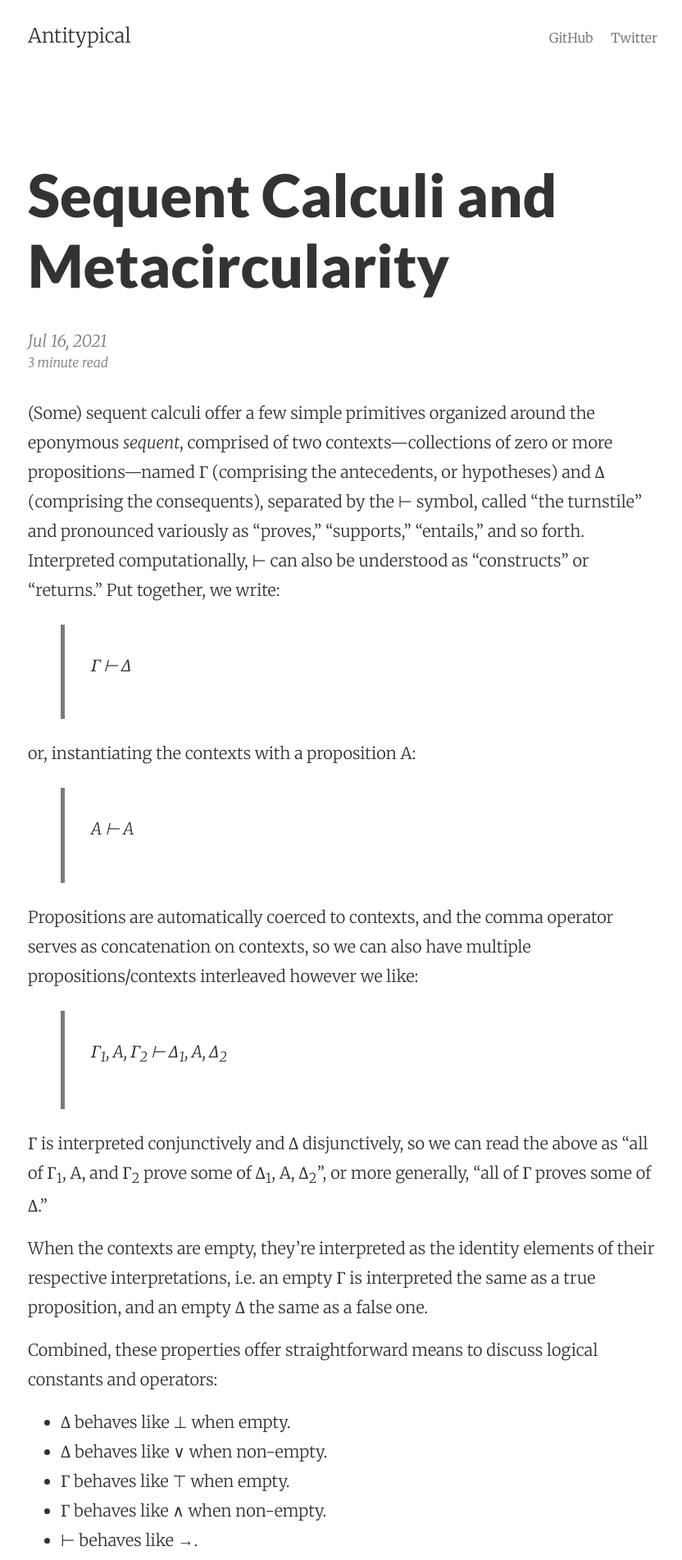
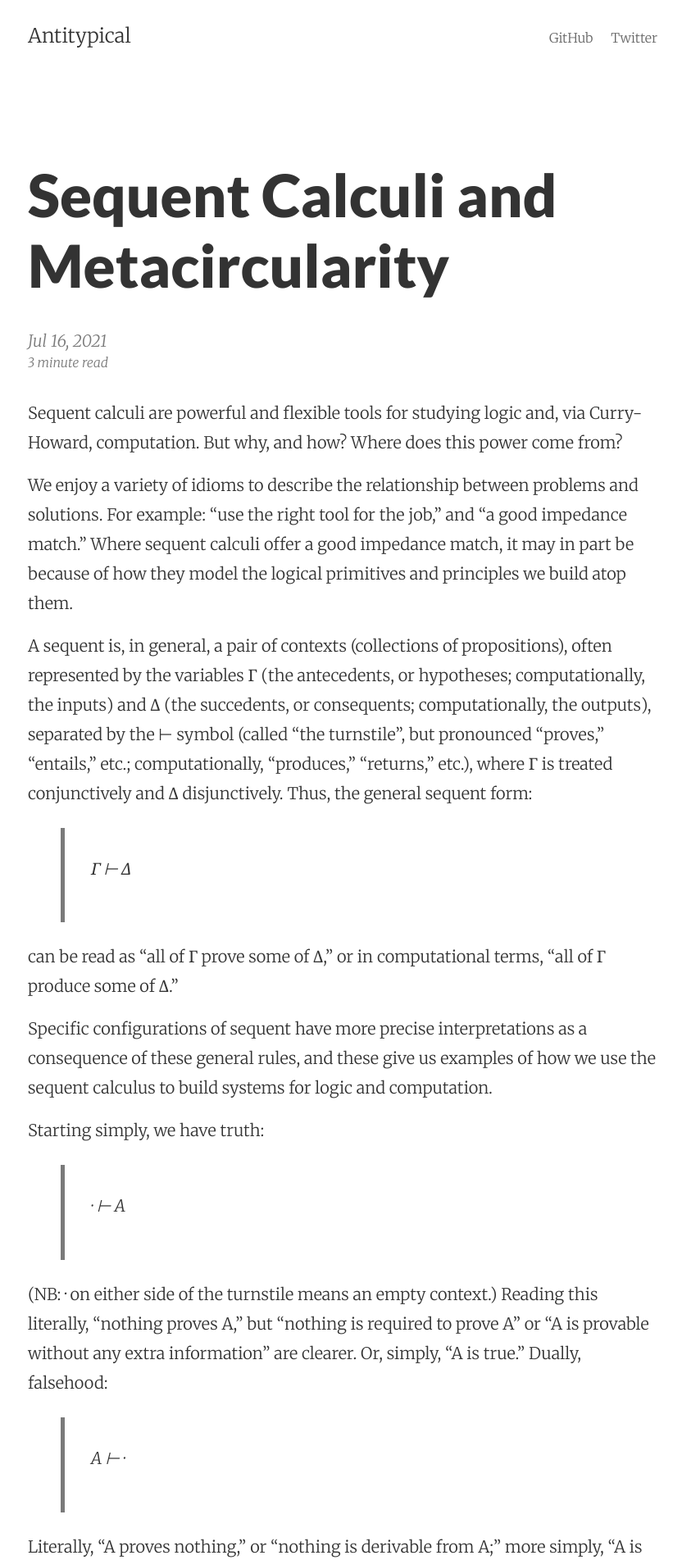
Before and after one commit to robrix/robrix.github.io, a Jekyll site: the page docs/posts/2021-07-16-sequent-calculi-and-metacircularity/index.html, which Jekyll copies as it is, in a window 1280 px wide. Shown: the top 1903 px of the page at 82% size, without its empty margins (222-1054 px from the left). Built offline with Jekyll 4.4.1, drawn with Linux system fonts in a browser that asks for light colours; some of the changed text lies outside the part shown.

Commit message:
Rewrite.

```diff
--- a/docs/posts/2021-07-16-sequent-calculi-and-metacircularity/index.html
+++ b/docs/posts/2021-07-16-sequent-calculi-and-metacircularity/index.html
@@ -63,207 +63,45 @@
 </div>
 
 <article class="post-content">
-  <style type="text/css">
-table.rule.left td {
-  text-align: right;
-}
-table.rule.right td {
-  text-align: left;
-}
-</style>
-<p>(Some) sequent calculi offer a few simple primitives organized around the eponymous <em>sequent</em>, comprised of two contexts—collections of zero or more propositions—named Γ (comprising the antecedents, or hypotheses) and Δ (comprising the consequents), separated by the ⊢ symbol, called “the turnstile” and pronounced variously as “proves,” “supports,” “entails,” and so forth. Interpreted computationally, ⊢ can also be understood as “constructs” or “returns.” Put together, we write:</p>
+  <p>Sequent calculi are powerful and flexible tools for studying logic and, via Curry-Howard, computation. But why, and how? Where does this power come from?</p>
+<!--more-->
+<p>We enjoy a variety of idioms to describe the relationship between problems and solutions. For example: “use the right tool for the job,” and “a good impedance match.” Where sequent calculi offer a good impedance match, it may in part be because of how they model the logical primitives and principles we build atop them.</p>
+<p>A sequent is, in general, a pair of contexts (collections of propositions), often represented by the variables Γ (the antecedents, or hypotheses; computationally, the inputs) and Δ (the succedents, or consequents; computationally, the outputs), separated by the ⊢ symbol (called “the turnstile”, but pronounced “proves,” “entails,” etc.; computationally, “produces,” “returns,” etc.), where Γ is treated conjunctively and Δ disjunctively. Thus, the general sequent form:</p>
 <blockquote>
 <p>Γ ⊢ Δ</p>
 </blockquote>
-<!--more-->
-<p>or, instantiating the contexts with a proposition A:</p>
+<p>can be read as “all of Γ prove some of Δ,” or in computational terms, “all of Γ produce some of Δ.”</p>
+<p>Specific configurations of sequent have more precise interpretations as a consequence of these general rules, and these give us examples of how we use the sequent calculus to build systems for logic and computation.</p>
+<p>Starting simply, we have truth:</p>
 <blockquote>
-<p>A ⊢ A</p>
+<p>· ⊢ A</p>
 </blockquote>
-<p>Propositions are automatically coerced to contexts, and the comma operator serves as concatenation on contexts, so we can also have multiple propositions/contexts interleaved however we like:</p>
+<p>(NB: · on either side of the turnstile means an empty context.) Reading this literally, “nothing proves A,” but “nothing is required to prove A” or “A is provable without any extra information” are clearer. Or, simply, “A is true.” Dually, falsehood:</p>
 <blockquote>
-<p>Γ<sub>1</sub>, A, Γ<sub>2</sub> ⊢ Δ<sub>1</sub>, A, Δ<sub>2</sub></p>
+<p>A ⊢ ·</p>
 </blockquote>
-<p>Γ is interpreted conjunctively and Δ disjunctively, so we can read the above as “all of Γ<sub>1</sub>, A, and Γ<sub>2</sub> prove some of Δ<sub>1</sub>, A, Δ<sub>2</sub>”, or more generally, “all of Γ proves some of Δ.”</p>
-<p>When the contexts are empty, they’re interpreted as the identity elements of their respective interpretations, i.e. an empty Γ is interpreted the same as a true proposition, and an empty Δ the same as a false one.</p>
-<p>Combined, these properties offer straightforward means to discuss logical constants and operators:</p>
-<ul>
-<li>Δ behaves like ⊥ when empty.</li>
-<li>Δ behaves like ∨ when non-empty.</li>
-<li>Γ behaves like ⊤ when empty.</li>
-<li>Γ behaves like ∧ when non-empty.</li>
-<li>⊢ behaves like →.</li>
-<li>When both contexts are empty, ⊢ on its own is a contradiction. (Intuitively, this is because the empty Γ is truth and the empty Δ is falsity—“truth proves falsity.”)</li>
-</ul>
-<p>This is reflected in the rules for various logical operators.</p>
-<table class="connective">
-<tbody>
-<tr>
-<td>
-<table class="rule left">
-<tbody>
-<tr>
-<td rowspan="2">
-<p>
-∨ ⊢
-</p>
-</td>
-<td class="premise">
-<p>
-A, Γ ⊢ Δ
-</p>
-</td>
-<td class="premise">
-<p>
-B, Γ ⊢ Δ
-</p>
-</td>
-</tr>
-<tr>
-<td colspan="2">
-<p>
-A ∨ B, Γ ⊢ Δ
-</p>
-</td>
-</tr>
-</tbody>
-</table>
-</td>
-<td>
-<table class="rule right">
-<tbody>
-<tr>
-<td>
-<p>
-Γ ⊢ Δ, A
-</p>
-</td>
-<td rowspan="2">
-<p>
-⊢ ∨<sub>1</sub>
-</p>
-</td>
-</tr>
-<tr>
-<td>
-<p>
-Γ ⊢ Δ, A ∨ B
-</p>
-</td>
-</tr>
-</tbody>
-</table>
-<table class="rule right">
-<tbody>
-<tr>
-<td>
-<p>
-Γ ⊢ Δ, B
-</p>
-</td>
-<td rowspan="2">
-<p>
-⊢ ∨<sub>2</sub>
-</p>
-</td>
-</tr>
-<tr>
-<td>
-<p>
-Γ ⊢ Δ, A ∨ B
-</p>
-</td>
-</tr>
-</tbody>
-</table>
-</td>
-</tr>
-</tbody>
-</table>
-<table class="connective">
-<tbody>
-<tr>
-<td>
-<table class="rule left">
-<tbody>
-<tr>
-<td rowspan="2">
-<p>
-∧ ⊢<sub>1</sub>
-</p>
-</td>
-<td class="premise">
-<p>
-A, Γ ⊢ Δ
-</p>
-</td>
-</tr>
-<tr>
-<td class="conclusion">
-<p>
-A ∧ B, Γ ⊢ Δ
-</p>
-</td>
-</tr>
-</tbody>
-</table>
-<table class="rule left">
-<tbody>
-<tr>
-<td rowspan="2">
-<p>
-∧ ⊢<sub>2</sub>
-</p>
-</td>
-<td class="premise">
-<p>
-B, Γ ⊢ Δ
-</p>
-</td>
-</tr>
-<tr>
-<td class="conclusion">
-<p>
-A ∧ B, Γ ⊢ Δ
-</p>
-</td>
-</tr>
-</tbody>
-</table>
-</td>
-<td>
-<table class="rule right">
-<tbody>
-<tr>
-<td class="premise">
-<p>
-Γ ⊢ Δ, A
-</p>
-</td>
-<td class="premise">
-<p>
-Γ ⊢ Δ, B
-</p>
-</td>
-<td rowspan="2">
-<p>
-⊢ ∧
-</p>
-</td>
-</tr>
-<tr>
-<td colspan="2">
-<p>
-Γ ⊢ Δ, A ∧ B
-</p>
-</td>
-</tr>
-</tbody>
-</table>
-</td>
-</tr>
-</tbody>
-</table>
+<p>Literally, “A proves nothing,” or “nothing is derivable from A;” more simply, “A is false.”</p>
+<p>These two examples show us the edge cases of the two contexts: since we interpret Γ conjunctively, the empty case is truth; and since we interpret Δ disjunctively, the empty case is falsehood. The corner case, where both is empty, is interesting too:</p>
+<blockquote>
+<p>· ⊢ ·</p>
+</blockquote>
+<p>Interpreting as we did for truth and falsehood, “truth proves falsity”—a contradiction. This is a surprisingly useful tool to have logically, and perhaps even more so computationally, tho that will have to wait for a future post.</p>
+<p>Truth and falsehood are the units of conjunction and disjunction, respectively, and since we treat the contexts in such manner it should be no surprise that we get those behaviours directly:</p>
+<blockquote>
+<p>A, B ⊢ ·</p>
+</blockquote>
+<p>Straightforwardly, “A and B are false.” Note the “and” there: conjunction! On the other side of the turnstile:</p>
+<blockquote>
+<p>· ⊢ A, B</p>
+</blockquote>
+<p>“A or B is true.” This is how we get disjunction.</p>
+<p>This time, the opposite corner case isn’t much more interesting than the edges it intersects:</p>
+<blockquote>
+<p>A, B ⊢ C, D</p>
+</blockquote>
+<p>“A and B prove C or D” is a perfectly cromulent sequent to have kicking around, but we don’t learn a lot more from its treatment of the contexts. But observe that the turnstile plays a role here as well. It’s not <em>just</em> punctuation, or rather, it is, but the space it punctuates is important. “A proves B” is (more or less) another way of saying “A implies B,” and implication is the last piece missing. (Well, there’s negation, but you can compose that from the pieces we have so far.)</p>
+<p>To recap, we’ve seen how to model ⊤ (truth), ⊥ (falsity), ∨ (disjunction), ∧ (conjunction), → (implication), and finally, contradiction. All of that just from examining individual sequents, not even considering how they’re composed together! Furthermore, you can make a case that the rules for how we treat occurrences of variables in sequents directly allow the encoding of universal and existential quantification.</p>
+<p>This is perhaps my favourite example of metacircular interpretation; for another example, the ideal language to implement a lisp in turns out to be a lisp, because it’s already got everything a lisp needs.</p>
 </article>
 
       </div>
```
Also changed, not shown: docs/feed.xml (+32 -194 lines), docs/index.html (+1 -12 lines), posts/2021-07-16-sequent-calculi-and-metacircularity.md (+34 -152 lines).
